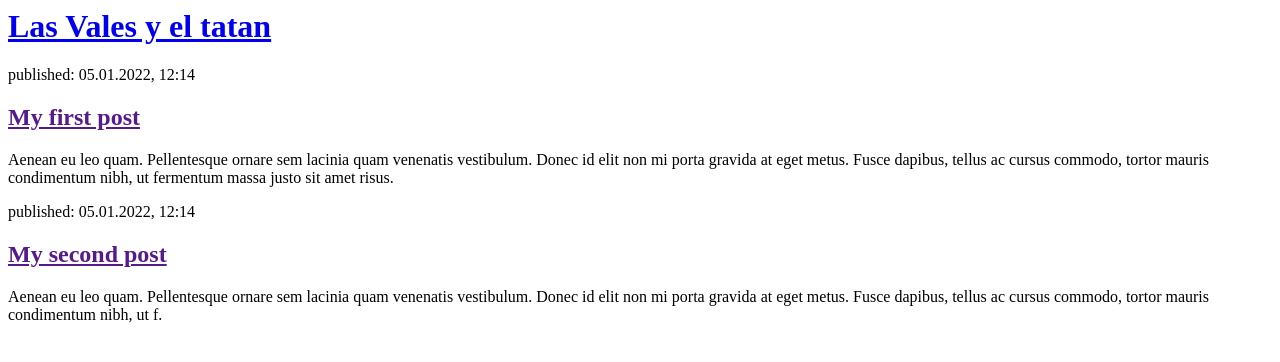
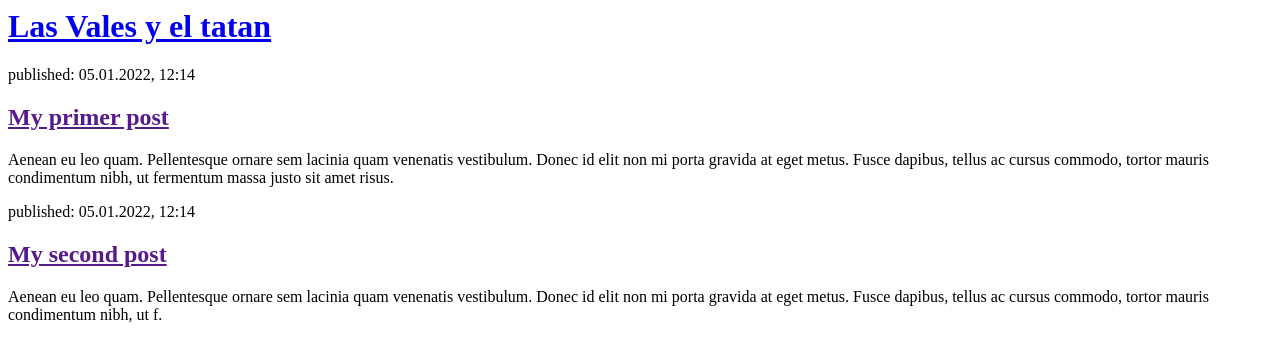
Before and after one commit to johnatangomez/my-first-blog, a Django app: page / in a window 1280 px wide. Shown: the top 362 px of the page. Run offline with Django 3.2, Linux system fonts and the light colour scheme.

Commit message:
cambio en html

```diff
--- a/blog/templates/blog/post_list.html
+++ b/blog/templates/blog/post_list.html
@@ -9,7 +9,7 @@
 
         <div>
             <p>published: 05.01.2022, 12:14</p>
-            <h2><a href="">My first post</a></h2>
+            <h2><a href="">My primer post</a></h2>
             <p>Aenean eu leo quam. Pellentesque ornare sem lacinia quam venenatis vestibulum. Donec id elit non mi porta gravida at eget metus. Fusce dapibus, tellus ac cursus commodo, tortor mauris condimentum nibh, ut fermentum massa justo sit amet risus.</p>
         </div>
 
```
